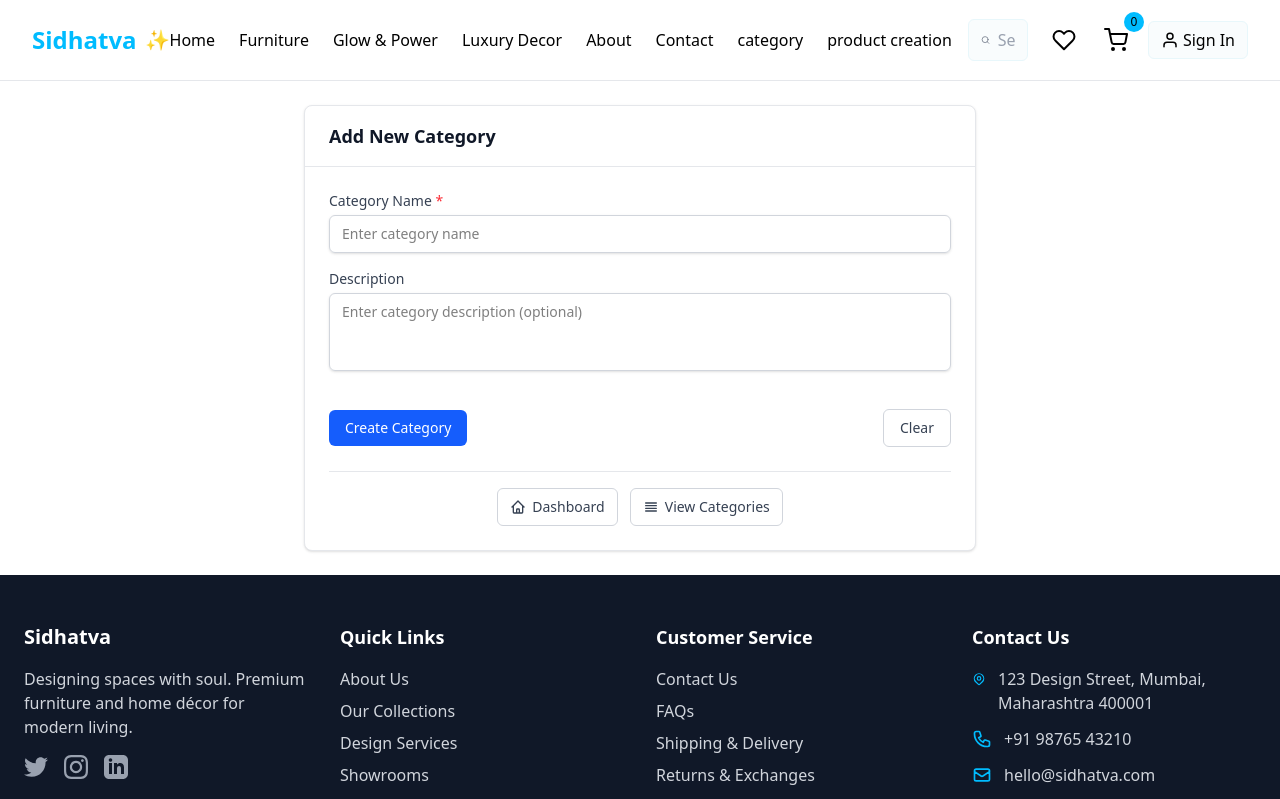
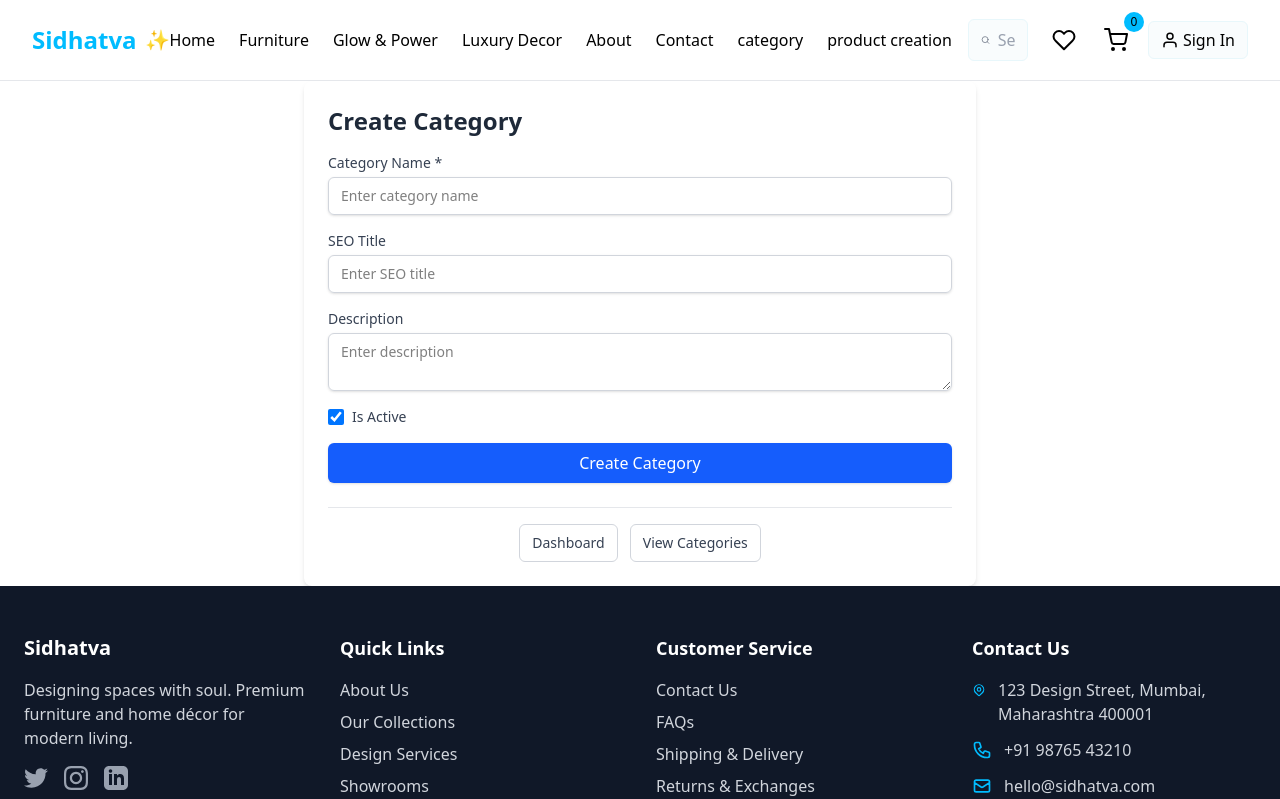
Before and after one commit to Astronaut004/Sidhatva, a React (Vite) app in the folder client/: page /productCategory in a window 1280 px wide. Shown: the top 799 px of the page. Built offline with nearby package versions, Linux system fonts and the light colour scheme.

Commit message:
create category

```diff
--- a/client/src/adminPanel/Category/ProductCategory.jsx
+++ b/client/src/adminPanel/Category/ProductCategory.jsx
@@ -1,200 +1,140 @@
-import React, { useState } from 'react';
-import { Link } from 'react-router-dom';
+// src/adminPanel/Category/ProductCategory.jsx
+import React, { useState } from "react";
+import { useDispatch, useSelector } from "react-redux";
+import { createCategory, clearMessages } from "../../slices/categorySlice.js";
+import { Link } from "react-router-dom";
 
-const ProductCategory = () => {
-  const [name, setName] = useState('');
-  const [description, setDescription] = useState('');
-  const [error, setError] = useState(null);
-  const [success, setSuccess] = useState(null);
-
-  const handleSubmit = async (e) => {
-    e.preventDefault();
-    setError(null);
-    setSuccess(null);
-
-    // Basic validation
-    if (!name.trim()) {
-      setError('Category name is required.');
-      return;
-    }
-
-    try {
-      // Assuming the user ID is stored in localStorage or context
-      const userId = 3;
-
-      const response = await fetch(`${import.meta.env.VITE_BACKEND_API}/api/category`, {
-        method: 'POST',
-        headers: {
-          'Content-Type': 'application/json',
-        },
-        body: JSON.stringify({
-          name,
-          description,
-          created_by: userId,
-        }),
+const CategoryCreateForm = ({ token }) => {
+  const [formData, setFormData] = useState({
+    name: "",
+    description: "",
+    seoTitle: "",
+    isActive: true,
   });
 
-      const data = await response.json();
+  const dispatch = useDispatch();
+  const { loading, success, error } = useSelector((state) => state.categories);
 
-      if (response.ok && data.success) {
-        setSuccess('Category created successfully!');
-        setName('');
-        setDescription('');
-      } else {
-        setError(data.message || 'An error occurred.');
-      }
-    } catch (err) {
-      setError('An error occurred. Please try again.');
-    }
+  const handleChange = (e) => {
+    const { name, value, type, checked } = e.target;
+    setFormData({
+      ...formData,
+      [name]: type === "checkbox" ? checked : value,
+    });
   };
 
-  const handleNavigation = (action) => {
-    // These would typically navigate using your router
-    switch (action) {
-      case 'dashboard':
-        console.log('Navigate to dashboard');
-        // window.location.href = '/admin/dashboard';
-        break;
-      case 'view-categories':
-        console.log('Navigate to view categories');
-        // window.location.href = '/admin/categories';
-        break;
-      case 'add-category':
-        console.log('Stay on add category page');
-        break;
-      default:
-        break;
-    }
+const handleSubmit = (e) => {
+  e.preventDefault();
+
+  // Convert formData to snake_case for backend
+  const payload = {
+    name: formData.name,
+    description: formData.description,
+    seo_title: formData.seoTitle,
+    is_active: formData.isActive,
   };
 
+  dispatch(createCategory({ categoryData: payload, token }));
+};
+
+
+
+
+
   return (
-    <div className="p-6">
-      {/* Main Content */}
-      <div className="max-w-2xl mx-auto">
-        <div className="bg-white rounded-lg shadow-sm border border-gray-200">
-          <div className="px-6 py-4 border-b border-gray-200">
-            <h2 className="text-lg font-semibold text-gray-900">Add New Category</h2>
-          </div>
-
-          <div className="p-6">
-            {/* Error Alert */}
-            {error && (
-              <div className="mb-4 bg-red-50 border border-red-200 rounded-md p-3">
-                <div className="flex">
-                  <div className="flex-shrink-0">
-                    <svg className="h-4 w-4 text-red-400" viewBox="0 0 20 20" fill="currentColor">
-                      <path fillRule="evenodd" d="M10 18a8 8 0 100-16 8 8 0 000 16zM8.707 7.293a1 1 0 00-1.414 1.414L8.586 10l-1.293 1.293a1 1 0 101.414 1.414L10 11.414l1.293 1.293a1 1 0 001.414-1.414L11.414 10l1.293-1.293a1 1 0 00-1.414-1.414L10 8.586 8.707 7.293z" clipRule="evenodd" />
-                    </svg>
-                  </div>
-                  <div className="ml-2">
-                    <p className="text-sm text-red-700">{error}</p>
-                  </div>
-                </div>
-              </div>
-            )}
-
-            {/* Success Alert */}
-            {success && (
-              <div className="mb-4 bg-green-50 border border-green-200 rounded-md p-3">
-                <div className="flex">
-                  <div className="flex-shrink-0">
-                    <svg className="h-4 w-4 text-green-400" viewBox="0 0 20 20" fill="currentColor">
-                      <path fillRule="evenodd" d="M10 18a8 8 0 100-16 8 8 0 000 16zm3.707-9.293a1 1 0 00-1.414-1.414L9 10.586 7.707 9.293a1 1 0 00-1.414 1.414l2 2a1 1 0 001.414 0l4-4z" clipRule="evenodd" />
-                    </svg>
-                  </div>
-                  <div className="ml-2">
-                    <p className="text-sm text-green-700">{success}</p>
-                  </div>
-                </div>
-              </div>
-            )}
-
-            {/* Category Form */}
-            <div className="space-y-4">
+    <div className="max-w-2xl mx-auto bg-white shadow-md rounded-lg p-6">
+      <h2 className="text-2xl font-semibold text-gray-800 mb-4">
+        Create Category
+      </h2>
+      <form onSubmit={handleSubmit} className="space-y-4">
+        {/* Category Name */}
         <div>
-                <label htmlFor="name" className="block text-sm font-medium text-gray-700 mb-1">
-                  Category Name <span className="text-red-500">*</span>
+          <label className="block text-sm font-medium text-gray-700">
+            Category Name *
           </label>
           <input
-                  type="text"
-                  id="name"
-                  value={name}
-                  onChange={(e) => setName(e.target.value)}
-                  className="w-full px-3 py-2 border border-gray-300 rounded-md shadow-sm focus:ring-2 focus:ring-blue-500 focus:border-blue-500 transition-colors text-sm"
+            name="name"
             placeholder="Enter category name"
+            value={formData.name}
+            onChange={handleChange}
+            className="mt-1 block w-full border border-gray-300 rounded-md shadow-sm px-3 py-2 focus:ring-blue-500 focus:border-blue-500 sm:text-sm"
             required
           />
         </div>
 
+        {/* SEO Title */}
         <div>
-                <label htmlFor="description" className="block text-sm font-medium text-gray-700 mb-1">
+          <label className="block text-sm font-medium text-gray-700">
+            SEO Title
+          </label>
+          <input
+            name="seoTitle"
+            placeholder="Enter SEO title"
+            value={formData.seoTitle}
+            onChange={handleChange}
+            className="mt-1 block w-full border border-gray-300 rounded-md shadow-sm px-3 py-2 focus:ring-blue-500 focus:border-blue-500 sm:text-sm"
+          />
+        </div>
+
+        {/* Description */}
+        <div>
+          <label className="block text-sm font-medium text-gray-700">
             Description
           </label>
           <textarea
-                  id="description"
-                  value={description}
-                  onChange={(e) => setDescription(e.target.value)}
-                  rows="3"
-                  className="w-full px-3 py-2 border border-gray-300 rounded-md shadow-sm focus:ring-2 focus:ring-blue-500 focus:border-blue-500 transition-colors resize-none text-sm"
-                  placeholder="Enter category description (optional)"
+            name="description"
+            placeholder="Enter description"
+            value={formData.description}
+            onChange={handleChange}
+            className="mt-1 block w-full border border-gray-300 rounded-md shadow-sm px-3 py-2 focus:ring-blue-500 focus:border-blue-500 sm:text-sm"
           />
         </div>
 
-              <div className="flex items-center justify-between pt-4">
+        {/* Active Status */}
+        <div className="flex items-center">
+          <input
+            type="checkbox"
+            name="isActive"
+            checked={formData.isActive}
+            onChange={handleChange}
+            className="h-4 w-4 text-blue-600 border-gray-300 rounded focus:ring-blue-500"
+          />
+          <label className="ml-2 block text-sm text-gray-700">Is Active</label>
+        </div>
+
+        {/* Submit Button */}
         <button
           type="submit"
-                  onClick={handleSubmit}
-                  className="px-4 py-2 bg-blue-600 text-white rounded-md hover:bg-blue-700 focus:outline-none focus:ring-2 focus:ring-blue-500 focus:ring-offset-2 transition-colors text-sm font-medium hover:cursor-pointer"
+          disabled={loading}
+          className="w-full bg-blue-600 hover:bg-blue-700 text-white font-medium py-2 px-4 rounded-md shadow-sm focus:outline-none focus:ring-2 focus:ring-blue-500 focus:ring-offset-2"
         >
-                  Create Category
+          {loading ? "Creating..." : "Create Category"}
         </button>
+      </form>
 
-                <button
-                  type="button"
-                  onClick={() => {
-                    setName('');
-                    setDescription('');
-                    setError(null);
-                    setSuccess(null);
-                  }}
-                  className="px-4 py-2 border border-gray-300 text-gray-700 rounded-md hover:bg-gray-50 focus:outline-none focus:ring-2 focus:ring-blue-500 focus:ring-offset-2 transition-colors text-sm hover:cursor-pointer"
-                >
-                  Clear
-                </button>
-              </div>
-            </div>
+      {/* Messages */}
+      {success && <p className="text-green-600 mt-4">{success}</p>}
+      {error && <p className="text-red-600 mt-4">{error}</p>}
 
       {/* Navigation Buttons */}
       <div className="mt-6 pt-4 border-t border-gray-200">
         <div className="flex justify-center space-x-3">
           <Link
-                  to = '/admin'
-                  // onClick={() => handleNavigation('dashboard')}
-                  className="inline-flex items-center px-3 py-2 border border-gray-300 rounded-md text-sm font-medium text-gray-700 bg-white hover:bg-gray-50 focus:outline-none focus:ring-2 focus:ring-blue-500 focus:ring-offset-2 transition-colors hover:cursor-pointer"
+            to="/admin"
+            className="inline-flex items-center px-3 py-2 border border-gray-300 rounded-md text-sm font-medium text-gray-700 bg-white hover:bg-gray-50 focus:outline-none focus:ring-2 focus:ring-blue-500 focus:ring-offset-2 transition-colors"
           >
-                  <svg className="w-4 h-4 mr-1.5" fill="none" stroke="currentColor" viewBox="0 0 24 24">
-                    <path strokeLinecap="round" strokeLinejoin="round" strokeWidth={2} d="M3 12l2-2m0 0l7-7 7 7M5 10v10a1 1 0 001 1h3m10-11l2 2m-2-2v10a1 1 0 01-1 1h-3m-6 0a1 1 0 001-1v-4a1 1 0 011-1h2a1 1 0 011 1v4a1 1 0 001 1m-6 0h6" />
-                  </svg>
             Dashboard
           </Link>
-
           <Link
-                  to = '/Show-Categories'
-                  // onClick={() => handleNavigation('view-categories')}
-                  className="inline-flex items-center px-3 py-2 border border-gray-300 rounded-md text-sm font-medium text-gray-700 bg-white hover:bg-gray-50 focus:outline-none focus:ring-2 focus:ring-blue-500 focus:ring-offset-2 transition-colors hover:cursor-pointer"
+            to="/Show-Categories"
+            className="inline-flex items-center px-3 py-2 border border-gray-300 rounded-md text-sm font-medium text-gray-700 bg-white hover:bg-gray-50 focus:outline-none focus:ring-2 focus:ring-blue-500 focus:ring-offset-2 transition-colors"
           >
-                  <svg className="w-4 h-4 mr-1.5" fill="none" stroke="currentColor" viewBox="0 0 24 24">
-                    <path strokeLinecap="round" strokeLinejoin="round" strokeWidth={2} d="M4 6h16M4 10h16M4 14h16M4 18h16" />
-                  </svg>
             View Categories
           </Link>
-              </div>
-            </div>
-          </div>
         </div>
       </div>
     </div>
   );
 };
 
-export default ProductCategory;
+export default CategoryCreateForm;
```
Lines whose indentation alone changed are shown as unchanged.
